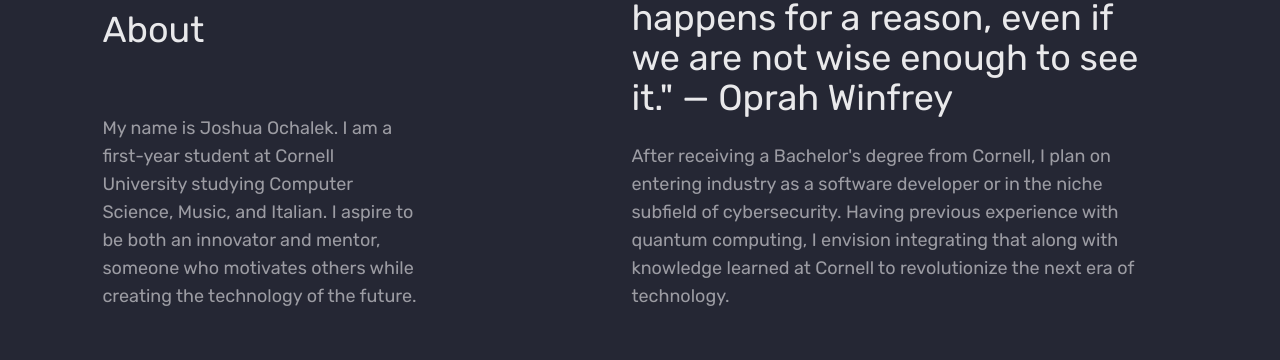
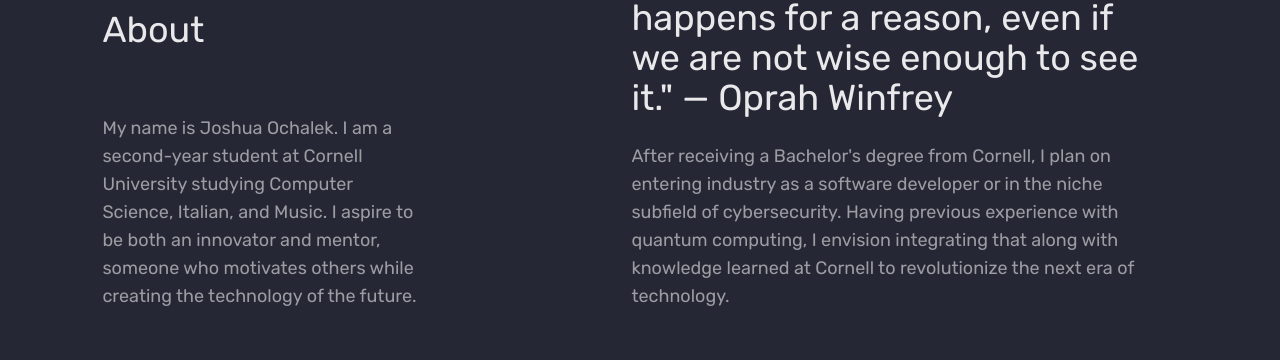
Before and after one commit to pjochillin/portfolio, a Next.js app: page / in a window 1280 px wide. Shown: the part 1093-1453 px from the top of the page. Built offline with nearby package versions, Linux system fonts and the light colour scheme.

Commit message:
Replace ROTC image
- Replace ROTC image
- Update description for second year
- Update libraries that are outdated

```diff
--- a/components/description.tsx
+++ b/components/description.tsx
@@ -48,7 +48,7 @@
                     <h1 id="about" className="font-medium tracking-[0.3rem] text-theme_gray">— About</h1>
                     <h1 className="pt-7 text-2xl min-[1000px]:text-4xl text-secondary_white">About</h1>
                     <p className="text-theme_gray text-md min-[1000px]:text-lg mt-10 min-[1000px]:mt-24 min-[1100px]:mt-16 min-[1300px]:mt-10 leading-loose">
-                        My name is Joshua Ochalek. I am a first-year student at Cornell University studying Computer Science, Music, and Italian.
+                        My name is Joshua Ochalek. I am a second-year student at Cornell University studying Computer Science, Italian, and Music.
                         I aspire to be both an innovator and mentor, someone who motivates others while creating the technology of the future.
                     </p>
                 </div>
--- a/components/rotc-modal.tsx
+++ b/components/rotc-modal.tsx
@@ -60,9 +60,9 @@
                 </div>
                 <div id="modalBottom" className="relative flex flex-col justify-center rounded-b-xl">
                     <div className="py-10 px-10 text-sm min-[750px]:text-base">
-                        As an MSI Cadet, I learned the basics of military tactics and movements. This includes land navigation, map reading, weapons assembly, and more.
+                        As an MSII Cadet, I learned the basics of military tactics and movements. This includes land navigation, map reading, weapons assembly, and more.
                             I also am familiarized with drill and ceremony and leadership among cadets. For physical fitness, I scored the highest out of all Cornell cadets on
-                            the Army Combat Fitness Test with a score of 591 out of a total 600 points.
+                            the Army Combat Fitness Test with a score of 595 out of a total 600 points.
                     </div>
 
                     <div className="relative self-center h-1/4 w-5/6 min-[900px]:w-1/2 mb-10">
--- a/package.json
+++ b/package.json
@@ -10,9 +10,9 @@
   },
   "dependencies": {
     "framer-motion": "^10.16.16",
-    "next": "14.0.2",
-    "react": "^18",
-    "react-dom": "^18",
+    "next": "^14.2.5",
+    "react": "^18.3.1",
+    "react-dom": "^18.3.1",
     "react-use": "^17.4.0",
     "sharp": "^0.33.1",
     "uuid-by-string": "^4.0.0"
```
Also changed, not shown: public/images/rotc-thumbnail.png, 1 other file (tests, documents, lock files or other folders).
